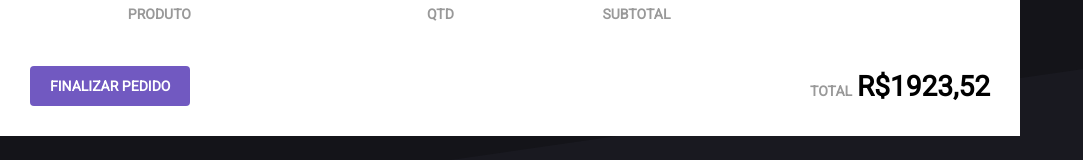
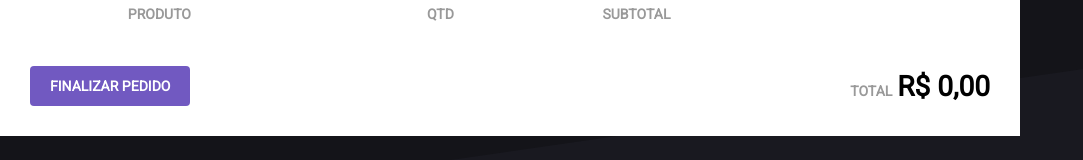
Before and after one commit to vilsonborges3/RiderShoes, a React (Create React App) app: page /cart in a window 1280 px wide. Shown: the part 177-337 px from the top of the page, without its empty margins (0-1083 px from the left). Built offline with nearby package versions, Linux system fonts and the light colour scheme.

Commit message:
calculating totals

```diff
--- a/src/pages/Cart/index.js
+++ b/src/pages/Cart/index.js
@@ -4,14 +4,14 @@ import { connect } from 'react-redux';
 
 import { MdRemoveCircleOutline, MdAddCircleOutline, MdDelete } from 'react-icons/md';
 
+import { formatPrice } from '../../util/format';
 
 import { Container, ProductTable, Total } from './styles';
 
 import * as CartActions from '../../store/modules/cart/actions';
 
-function Cart({ cart, removeFromCart, updateAmount }) {
+function Cart({ cart, total, removeFromCart, updateAmount }) {
   function increment(product){
-    console.log('increment');
     updateAmount(product.id, product.amount + 1);
   }
 
@@ -60,7 +60,7 @@ function Cart({ cart, removeFromCart, updateAmount }) {
                 </div>
               </td>
               <td>
-                <strong>R$259,80</strong>
+                <strong>{product.subtotal}</strong>
               </td>
               <td>
                 <button type="button"
@@ -80,20 +80,27 @@ function Cart({ cart, removeFromCart, updateAmount }) {
 
         <Total>
           <span>TOTAL</span>
-          <strong>R$1923,52</strong>
+          <strong>{total}</strong>
         </Total>
       </footer>
     </Container>
   );
 }
 
+/**take the cart from state and: Do the sum of total products into the cart */
 const mapStateToProps = state => ({
-  cart: state.cart,
+  cart: state.cart.map(product => ({
+    ...product,
+    subtotal: formatPrice(product.price * product.amount),
+  })),
+  total: formatPrice(state.cart.reduce((total, product) => {
+    return total + product.price * product.amount;
+  }, 0)),
 });
 
 /**Put the actions into the props in the component */
 const mapDispatchToProps = dispatch =>
-  bindActionCreators(CartActions, dispatch);
-
+  bindActionCreators(CartActions, dispatch)
+;
 
 export default connect(mapStateToProps, mapDispatchToProps)(Cart);
--- a/src/store/modules/cart/actions.js
+++ b/src/store/modules/cart/actions.js
@@ -13,7 +13,6 @@ export function removeFromCart(id){
 }
 
 export function updateAmount(id, amount){
-  console.log('updateAm');
   return {
     type: '@cart/UPDATE_AMOUNT',
     id,
```
